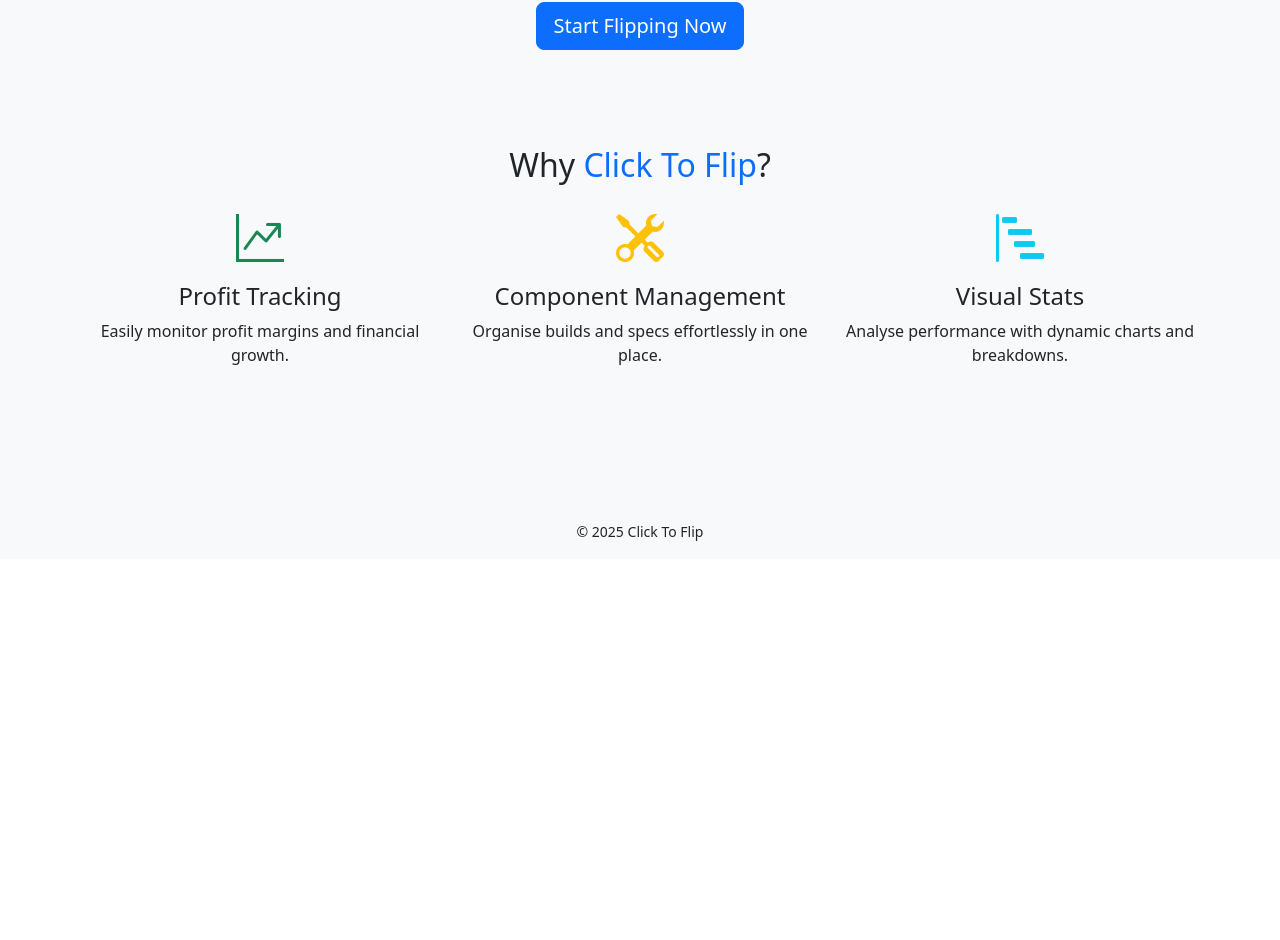
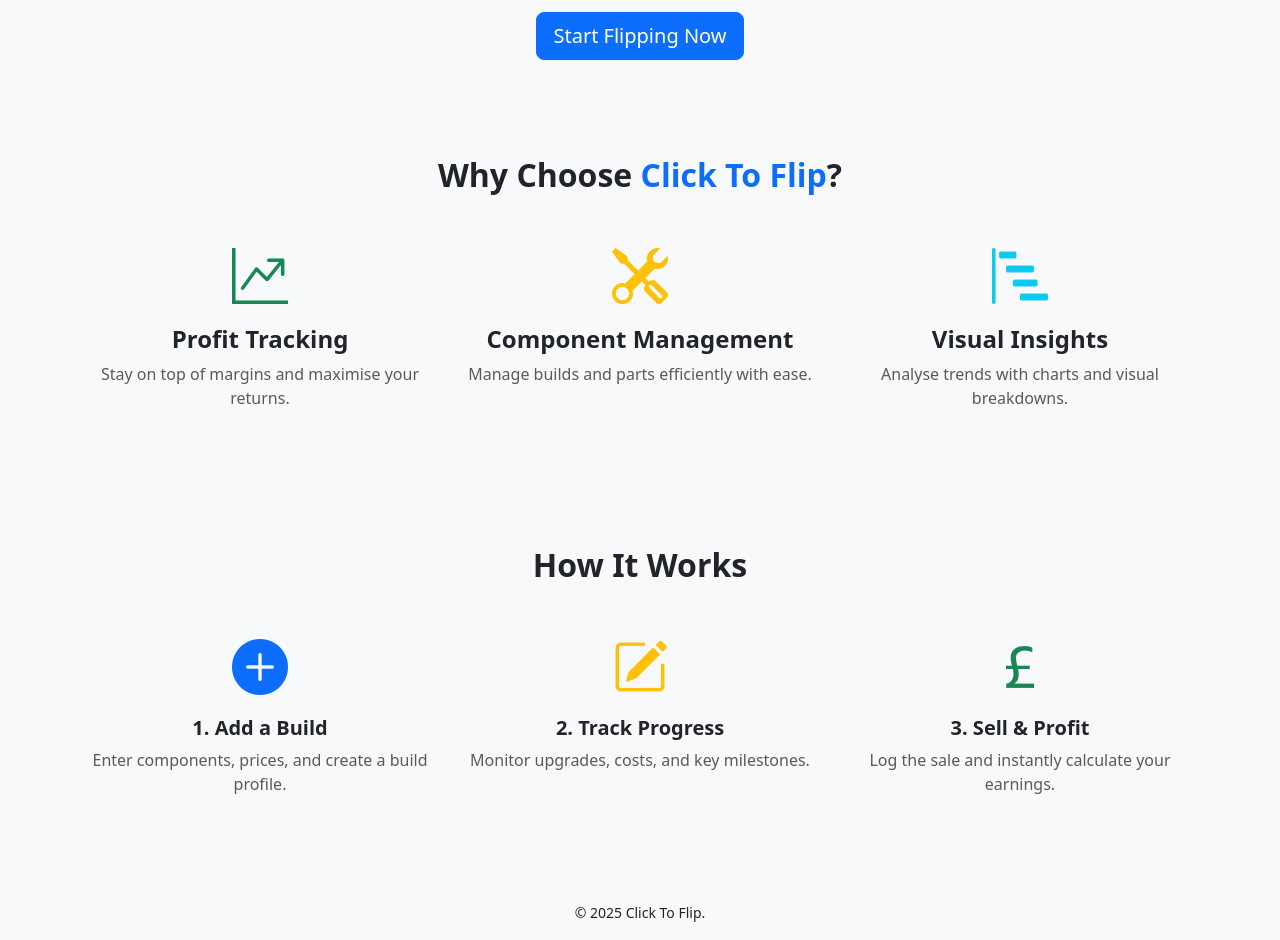
Before and after one commit to Dempsey845/ClickToFlip, a React (Vite) app in the folder frontend/: page / in a window 1280 px wide. Shown: the part 316-1256 px from the top of the page. Before the commit the page ends 875 px from the top, so only its background shows below. Built offline with nearby package versions, Linux system fonts and the light colour scheme; no server answers.

Commit message:
HomePage improvements

```diff
--- a/frontend/src/pages/HomePage.jsx
+++ b/frontend/src/pages/HomePage.jsx
@@ -1,16 +1,13 @@
-import React from "react";
 import "animate.css";
 
 function HomePage({ darkMode }) {
+  const themeClasses = darkMode ? "bg-dark text-light" : "bg-light text-dark";
+
   return (
     <div className="container-fluid p-0">
       {/* Hero Section */}
-      <div
-        className={`text-center py-5 ${
-          darkMode ? "bg-dark text-white" : "bg-light text-dark"
-        }`}
-      >
-        <h1 className="display-4 fw-bold animate__animated animate__fadeInUp">
+      <section className={`text-center py-5 ${themeClasses}`}>
+        <h1 className="display-3 fw-bold animate__animated animate__fadeInUp">
           Click To Flip
         </h1>
         <p className="lead animate__animated animate__fadeInUp animate__delay-1s">
@@ -22,39 +19,71 @@ function HomePage({ darkMode }) {
         >
           Start Flipping Now
         </a>
-      </div>
+      </section>
 
       {/* Features Section */}
-      <div className="container py-5">
-        <h2 className="text-center mb-4">
-          Why <span className="text-primary">Click To Flip</span>?
+      <section className="container py-5">
+        <h2 className="text-center mb-5 fw-bold">
+          Why Choose <span className="text-primary">Click To Flip</span>?
         </h2>
         <div className="row text-center">
           <div className="col-md-4 mb-4">
-            <i className="bi bi-graph-up-arrow display-5 text-success"></i>
-            <h4 className="mt-3">Profit Tracking</h4>
-            <p>Easily monitor profit margins and financial growth.</p>
+            <i className="bi bi-graph-up-arrow display-4 text-success"></i>
+            <h4 className="mt-3 fw-semibold">Profit Tracking</h4>
+            <p className="text-muted">
+              Stay on top of margins and maximise your returns.
+            </p>
           </div>
           <div className="col-md-4 mb-4">
-            <i className="bi bi-tools display-5 text-warning"></i>
-            <h4 className="mt-3">Component Management</h4>
-            <p>Organise builds and specs effortlessly in one place.</p>
+            <i className="bi bi-tools display-4 text-warning"></i>
+            <h4 className="mt-3 fw-semibold">Component Management</h4>
+            <p className="text-muted">
+              Manage builds and parts efficiently with ease.
+            </p>
           </div>
           <div className="col-md-4 mb-4">
-            <i className="bi bi-bar-chart-steps display-5 text-info"></i>
-            <h4 className="mt-3">Visual Stats</h4>
-            <p>Analyse performance with dynamic charts and breakdowns.</p>
+            <i className="bi bi-bar-chart-steps display-4 text-info"></i>
+            <h4 className="mt-3 fw-semibold">Visual Insights</h4>
+            <p className="text-muted">
+              Analyse trends with charts and visual breakdowns.
+            </p>
           </div>
         </div>
-      </div>
+      </section>
+
+      {/* How It Works Section */}
+      <section className={`py-5 ${themeClasses}`}>
+        <div className="container">
+          <h2 className="text-center mb-5 fw-bold">How It Works</h2>
+          <div className="row text-center">
+            <div className="col-md-4 mb-4">
+              <i className="bi bi-plus-circle-fill display-4 text-primary"></i>
+              <h5 className="mt-3 fw-semibold">1. Add a Build</h5>
+              <p className="text-muted">
+                Enter components, prices, and create a build profile.
+              </p>
+            </div>
+            <div className="col-md-4 mb-4">
+              <i className="bi bi-pencil-square display-4 text-warning"></i>
+              <h5 className="mt-3 fw-semibold">2. Track Progress</h5>
+              <p className="text-muted">
+                Monitor upgrades, costs, and key milestones.
+              </p>
+            </div>
+            <div className="col-md-4 mb-4">
+              <i className="bi bi-currency-pound display-4 text-success"></i>
+              <h5 className="mt-3 fw-semibold">3. Sell & Profit</h5>
+              <p className="text-muted">
+                Log the sale and instantly calculate your earnings.
+              </p>
+            </div>
+          </div>
+        </div>
+      </section>
 
       {/* Footer */}
-      <footer
-        className={`text-center py-3 mt-5 ${
-          darkMode ? "bg-dark text-light" : "bg-light text-dark"
-        }`}
-      >
-        <small>&copy; {new Date().getFullYear()} Click To Flip</small>
+      <footer className={`text-center py-3 ${themeClasses}`}>
+        <small>&copy; {new Date().getFullYear()} Click To Flip.</small>
       </footer>
     </div>
   );
```
